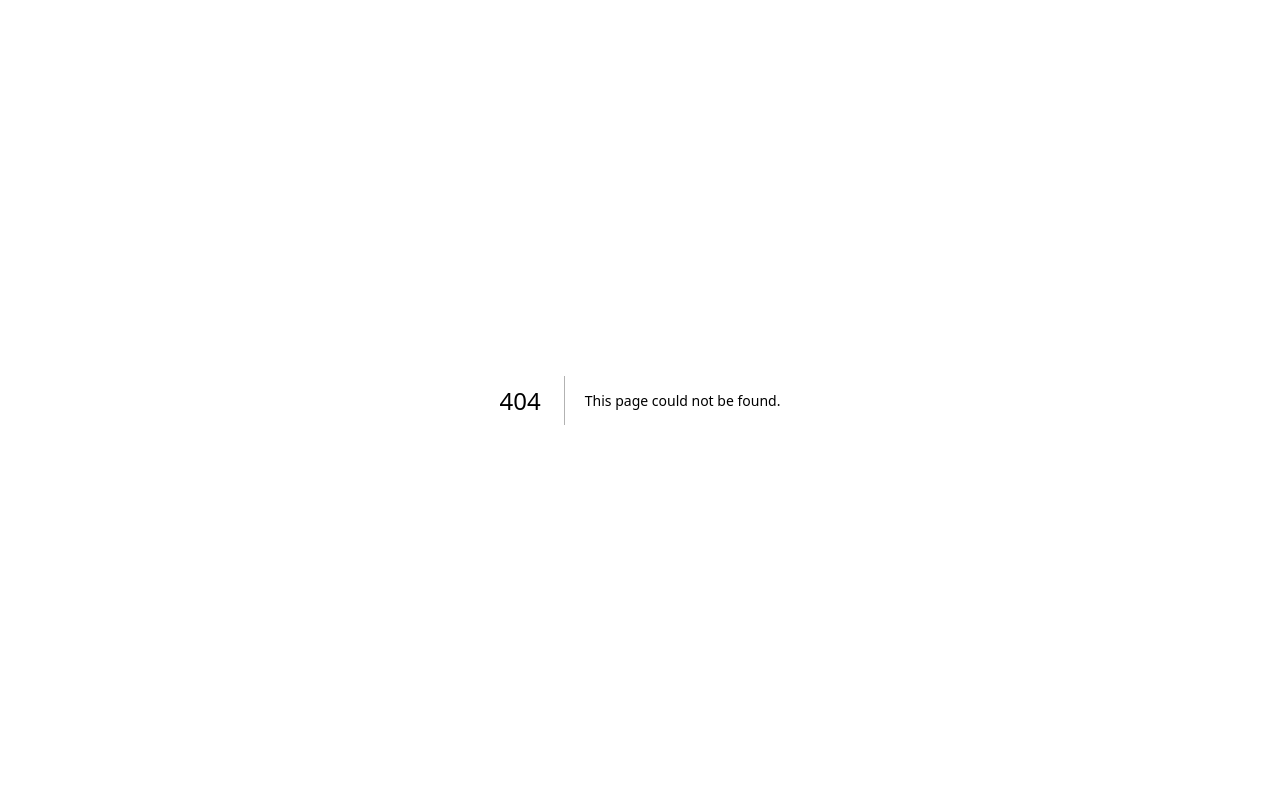
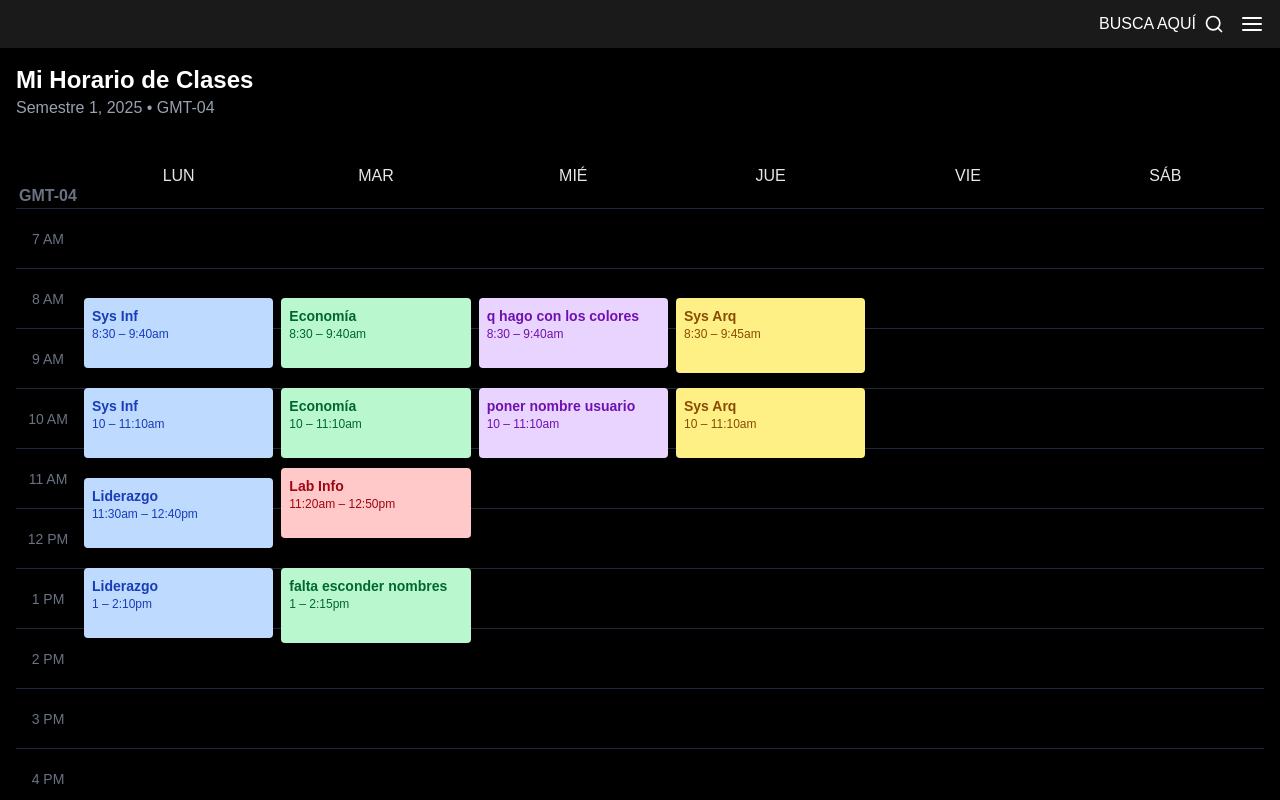
Before and after one commit to g-guevara/classkit, a Next.js app: page /nice-calendar in a window 1280 px wide. Before the commit this address had no page. Shown: the top 800 px of the page. Built offline with nearby package versions, Linux system fonts and the light colour scheme.

Commit message:
done calendar. what about commonhour?

```diff
--- a/src/app/nice-calendar.tsx
+++ b/src/app/nice-calendar/page.tsx
@@ -112,7 +112,7 @@ export default function NiceCalendar() {
     },
     {
       id: 8,
-      name: 'A. Eco',
+      name: 'falta esconder nombres',
       color: 'bg-green-200',
       textColor: 'text-green-800',
       dayIndex: 1,
@@ -122,7 +122,7 @@ export default function NiceCalendar() {
     },
     {
       id: 9,
-      name: 'Progra P',
+      name: 'q hago con los colores',
       color: 'bg-purple-200',
       textColor: 'text-purple-800',
       dayIndex: 2,
@@ -132,7 +132,7 @@ export default function NiceCalendar() {
     },
     {
       id: 10,
-      name: 'Progra P',
+      name: 'poner nombre usuario',
       color: 'bg-purple-200',
       textColor: 'text-purple-800',
       dayIndex: 2,
@@ -250,10 +250,8 @@ export default function NiceCalendar() {
               <div key={index} className="flex-1 min-w-[120px]">
                 {/* Day header */}
                 <div className="h-16 flex flex-col items-center justify-center">
-                  <div className="text-xs text-gray-500">{day.abbr}</div>
-                  <div className={`text-2xl font-bold ${index === 0 ? 'bg-blue-100 text-blue-800 rounded-full w-10 h-10 flex items-center justify-center' : ''}`}>
-                    {day.date}
-                  </div>
+                  <div className="text-x text-gray-200">{day.abbr}</div>
+
                 </div>
 
                 {/* Grid cells for each hour */}
```
